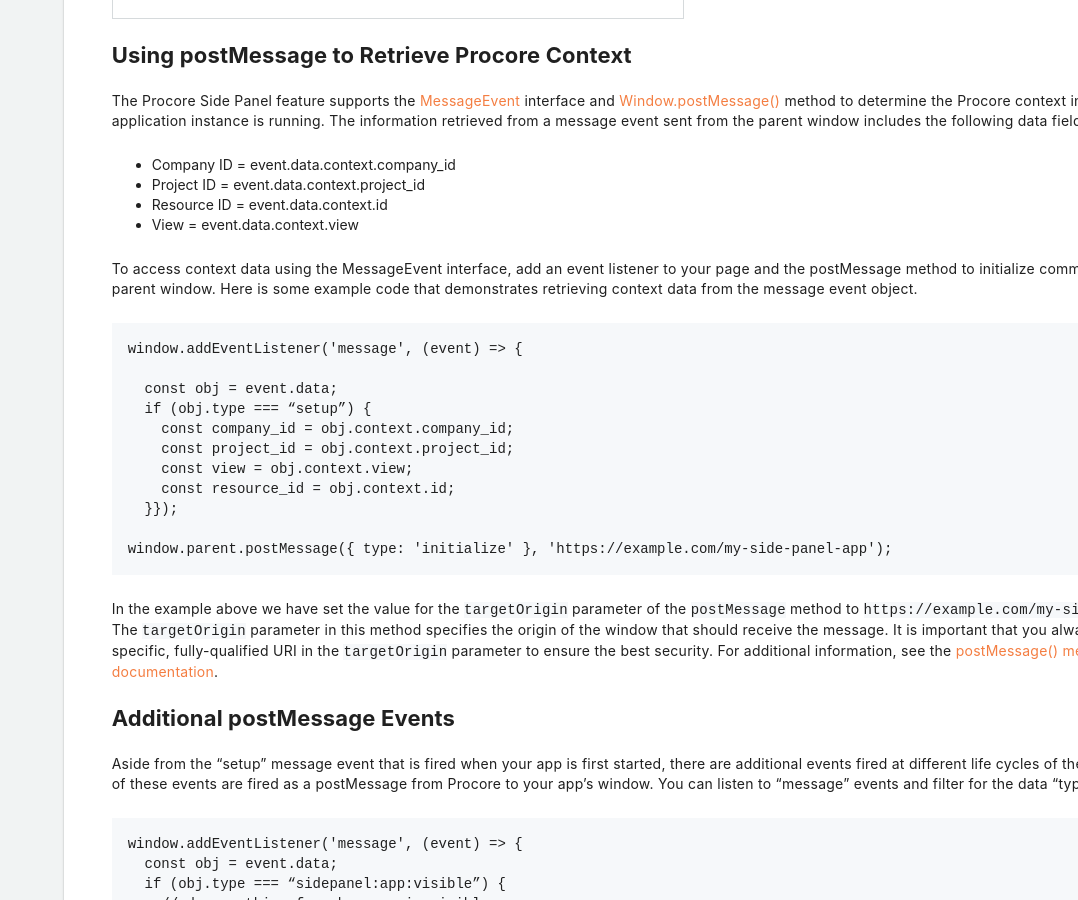
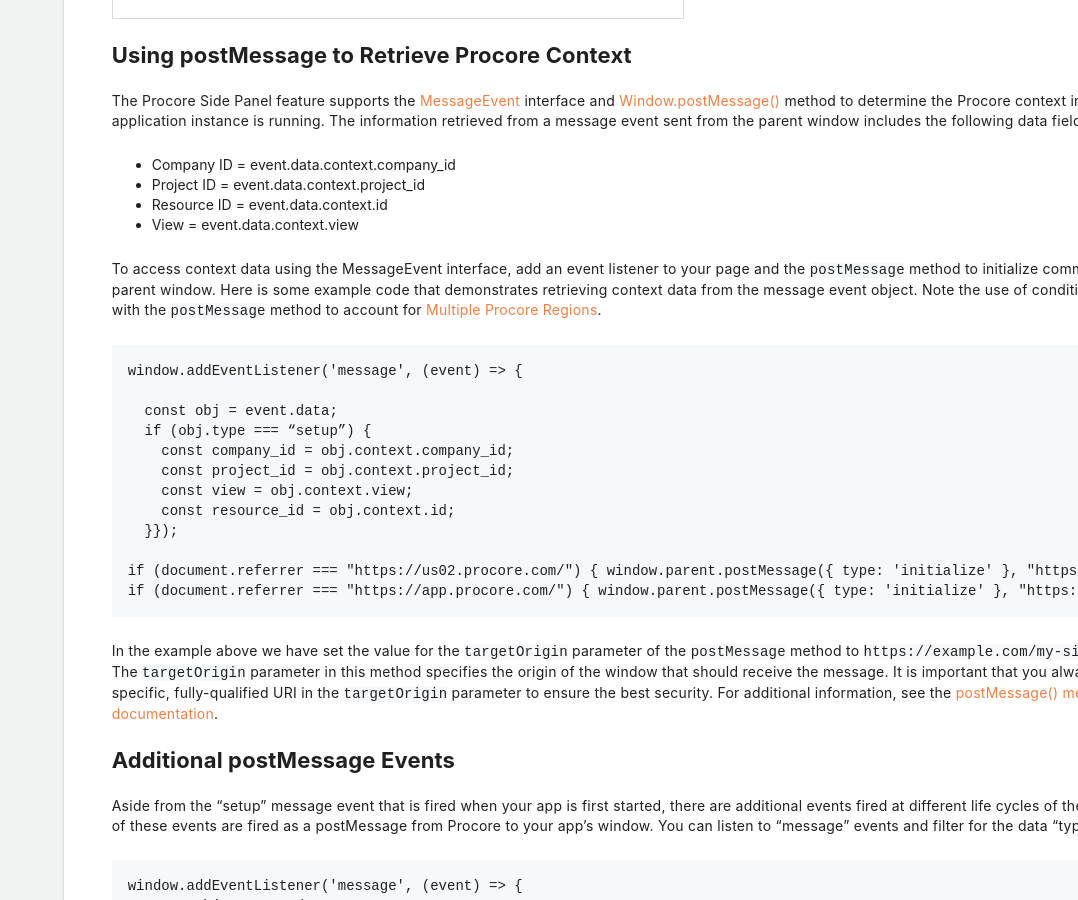
Before and after one commit to procore/documentation, a Jekyll site: the page built from building_applications/building_side_panel_apps.md, in a window 1280 px wide and 900 px high, scrolled down 10853 px. Shown: the whole window, without its empty margins (202-1280 px from the left). Built offline with Jekyll 4.4.1, drawn with Linux system fonts in a browser that asks for light colours; comment, search, counter and statistics services are not loaded.

Commit message:
Updating postMessage example to account for multiple procore regions

````diff
--- a/building_applications/building_side_panel_apps.md
+++ b/building_applications/building_side_panel_apps.md
@@ -280,8 +280,9 @@ The information retrieved from a message event sent from the parent window inclu
 - Resource ID = event.data.context.id
 - View = event.data.context.view
 
-To access context data using the MessageEvent interface, add an event listener to your page and the postMessage method to initialize communication with the parent window.
+To access context data using the MessageEvent interface, add an event listener to your page and the `postMessage` method to initialize communication with the parent window.
 Here is some example code that demonstrates retrieving context data from the message event object.
+Note the use of conditional statements with the `postMessage` method to account for [Multiple Procore Regions]({{ site.url }}{{ site.baseurl }}{% link tutorials/tutorial_mpz.md %}).
 
 ```javascript
 window.addEventListener('message', (event) => {
@@ -294,7 +295,8 @@ window.addEventListener('message', (event) => {
     const resource_id = obj.context.id;
   }});
 
-window.parent.postMessage({ type: 'initialize' }, 'https://example.com/my-side-panel-app');
+if (document.referrer === "https://us02.procore.com/") { window.parent.postMessage({ type: 'initialize' }, "https://us02.procore.com/"); }
+if (document.referrer === "https://app.procore.com/") { window.parent.postMessage({ type: 'initialize' }, "https://app.procore.com/"); }
 ```
 
 In the example above we have set the value for the `targetOrigin` parameter of the `postMessage` method to `https://example.com/my-side-panel-app`.
````
